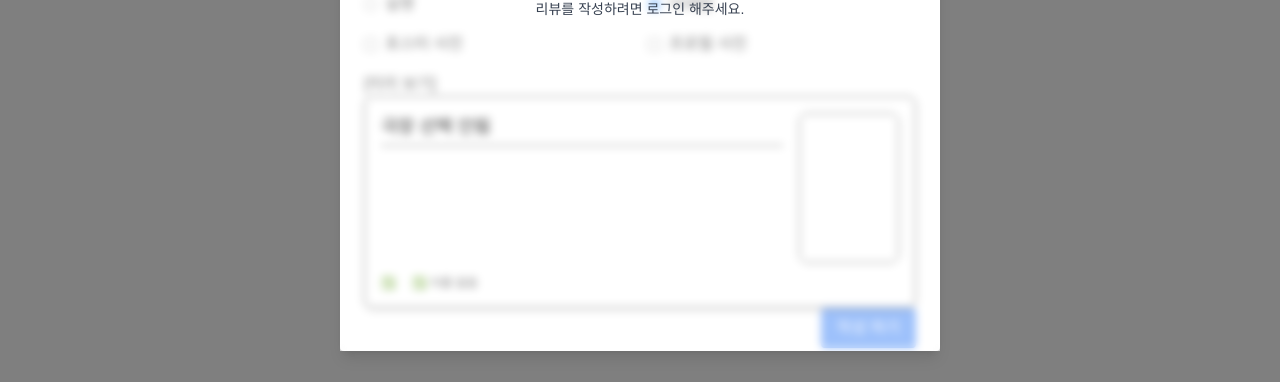
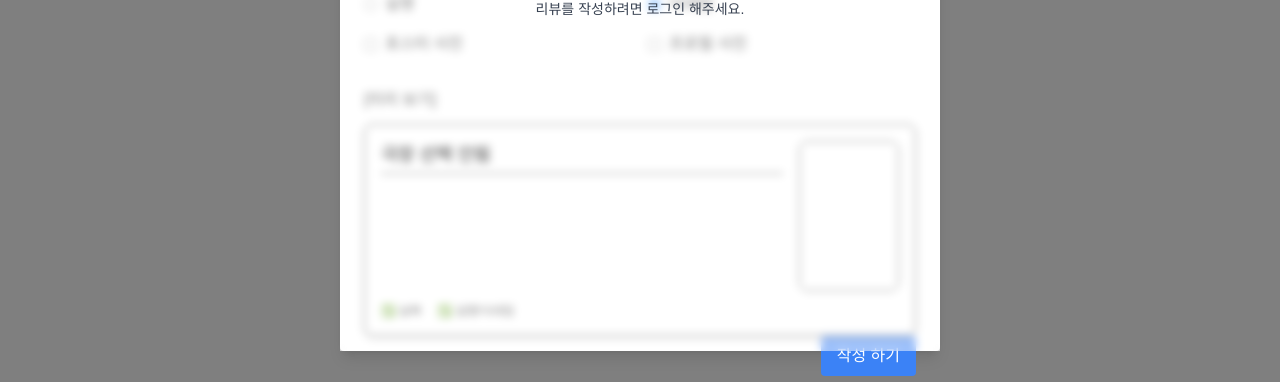
Before and after one commit to YouKnowThat-Park/STAGE_101, a Next.js app: page /reviews in a window 1280 px wide. Both pictures are taken after a click on the button "리뷰 작성". Shown: the part 409-791 px from the top of the page. Built offline with nearby package versions, Linux system fonts and the light colour scheme; no server answers; the database is empty.

Commit message:
🐛 절대 경로가 아닌 상대 경로 사용해서 나온 에러 수정완료 ('default.png'  >'/default.png' )

```diff
--- a/src/app/reviews/_components/ReviewAddModal.tsx
+++ b/src/app/reviews/_components/ReviewAddModal.tsx
@@ -82,8 +82,8 @@ const ReviewAddModal = ({ isOpen, onClose, onSubmit }: ReviewModalProps) => {
         setPreviewReview({
           theater: data.theater_name || '극장 선택 안됨',
           comment,
-          image: imageType === 'poster' ? data.theater_main_img : 'default.png',
-          profileImg: imageType === 'profile' ? data.profile_img : 'default.png',
+          image: imageType === 'poster' ? data.theater_main_img : '/default.png',
+          profileImg: imageType === 'profile' ? data.profile_img : '/default.png',
           date: new Date().toISOString().split('T')[0],
           displayName: displayName === 'name' ? data.name : data.nickname,
           pastViews: data.past_views || 0,
@@ -177,7 +177,7 @@ const ReviewAddModal = ({ isOpen, onClose, onSubmit }: ReviewModalProps) => {
         <div className="flex flex-col mb-4">
           <label className="mb-1 font-medium text-gray-700">내용</label>
           <textarea
-            placeholder="최대 80자까지만 입력 가능합니다."
+            placeholder="최대 100자까지만 입력 가능합니다."
             className="border border-gray-300 rounded-md p-2 h-36 resize-none"
             value={comment}
             onChange={(e) => setComment(e.target.value)}
@@ -229,8 +229,8 @@ const ReviewAddModal = ({ isOpen, onClose, onSubmit }: ReviewModalProps) => {
         </div>
 
         {/* ✅ 미리보기 추가 */}
-        <h2 className="">[미리 보기]</h2>
-        <div className="relative bg-white border border-black rounded-lg shadow-md p-4 flex flex-col gap-3">
+        <h2 className="mt-4">[미리 보기]</h2>
+        <div className="relative bg-white border border-black rounded-lg shadow-md p-4 flex flex-col gap-3 mt-3">
           <div className="flex items-start gap-4">
             <div className="flex-1">
               <h4 className="text-lg font-black border-b border-black pb-1">
@@ -250,8 +250,8 @@ const ReviewAddModal = ({ isOpen, onClose, onSubmit }: ReviewModalProps) => {
           </div>
 
           <div className="flex gap-4 text-xs">
-            <p>✅ {previewReview.date}</p>
-            <p>✅ {previewReview.displayName || '이름 없음'}</p>
+            <p>✅ {previewReview.date || '날짜'}</p>
+            <p>✅ {previewReview.displayName || '실명/닉네임'}</p>
           </div>
         </div>
 
```
